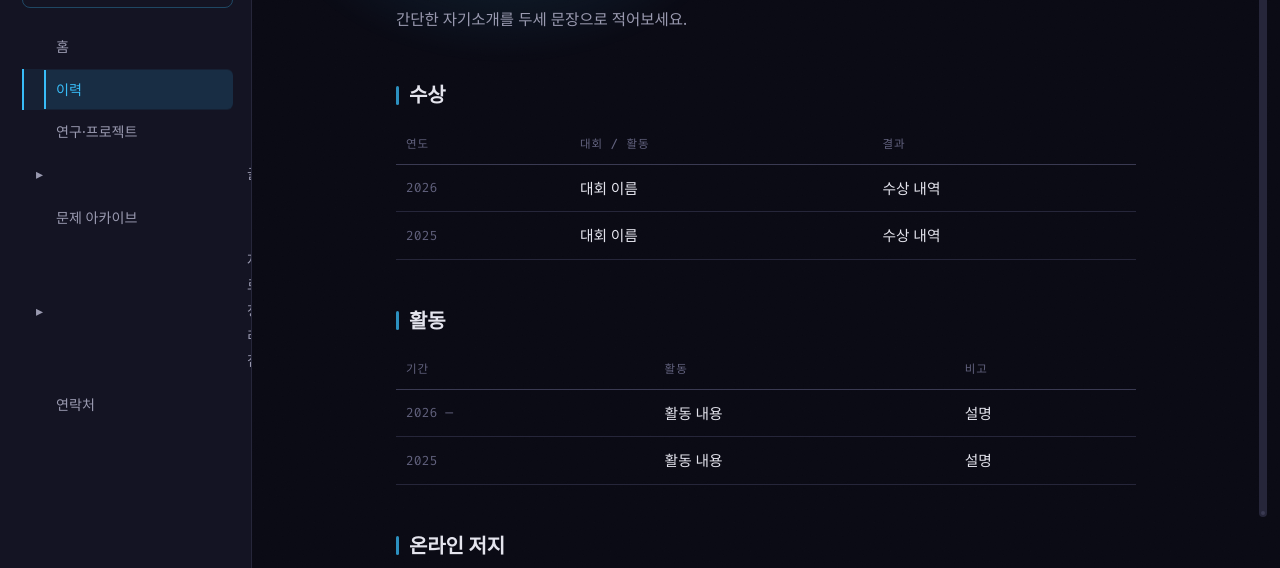
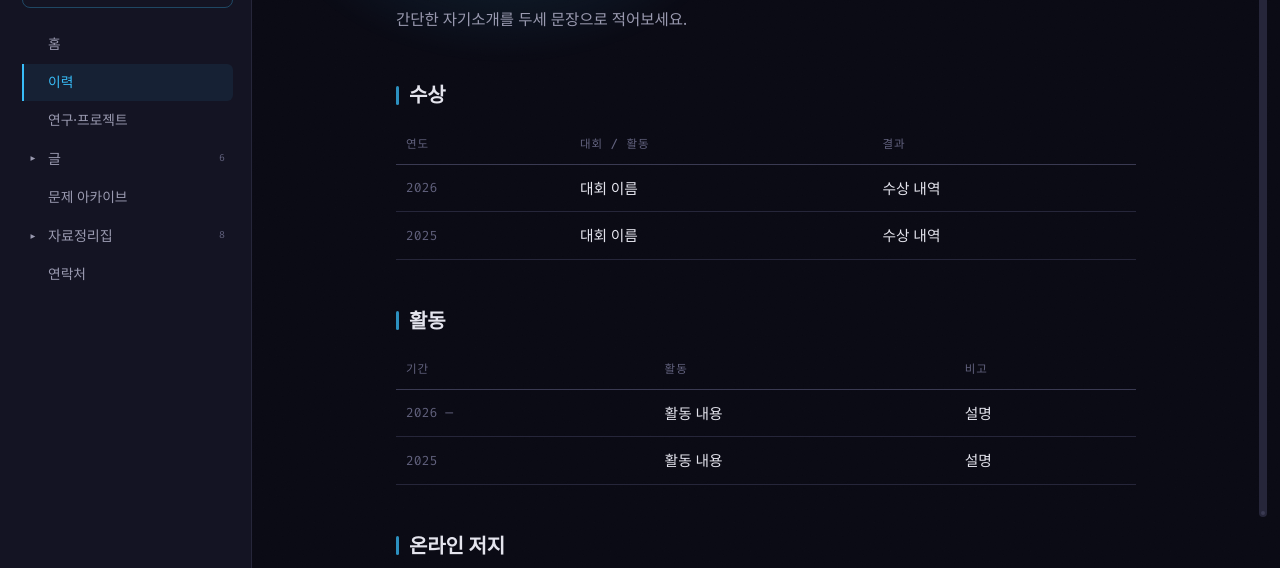
Before and after one commit to jongdalsae11/jongdalsae11.github.io, a plain HTML site: page about.html in a window 1280 px wide. Shown: the part 187-755 px from the top of the page. Drawn offline with Linux system fonts and the light colour scheme; a web font is replaced by a local one.

Commit message:
Fix tree CSS conflict from old flat-list rules

```diff
--- a/assets/css/components.css
+++ b/assets/css/components.css
@@ -647,12 +647,8 @@ body::before {
   flex: 0 0 auto;
   transition: opacity 0.2s ease, transform 0.2s ease;
 }
-.tree a:hover .cat-dot { opacity: 1; transform: scale(1.25); }
-.tree a.active { color: var(--cat, var(--cyan)); border-left-color: var(--cat, var(--cyan)); }
-.tree a.active {
-  background: color-mix(in srgb, var(--cat, var(--cyan)) 8%, transparent);
-}
-.tree a.active .cat-dot { opacity: 1; box-shadow: 0 0 6px var(--cat, var(--cyan)); }
+.tree-link:hover .cat-dot { opacity: 1; transform: scale(1.25); }
+.tree-link.active .cat-dot { opacity: 1; box-shadow: 0 0 6px var(--cat, var(--cyan)); }
 
 /* ── 태그: 누를 수 있는 것과 아닌 것 ──────────────── */
 .tag--link { cursor: pointer; transition: color .15s, border-color .15s, background .15s; }
--- a/assets/css/layout.css
+++ b/assets/css/layout.css
@@ -61,46 +61,12 @@ body.hide-topbar .topbar { transform: translateY(-100%); }
 }
 
 .tree { list-style: none; margin: 0; padding: 0; }
-.tree ul { list-style: none; margin: 0; padding: 0 0 0 14px; }
+.tree ul { list-style: none; margin: 0; padding: 0; }
 
-.tree a, .tree button {
-  display: flex;
-  align-items: center;
-  width: 100%;
-  gap: 7px;
-  padding: 7px 10px;
-  margin: 1px 0;
-  border: 0;
-  border-left: 2px solid transparent;
-  border-radius: 0 6px 6px 0;
-  background: none;
-  font: inherit;
-  font-size: 0.88rem;
-  color: var(--soft);
-  text-align: left;
-  cursor: pointer;
-  transition: background 0.2s ease, color 0.2s ease, border-color 0.2s ease;
-}
-.tree a:hover, .tree button:hover {
-  background: rgba(180, 214, 240, 0.05);
-  color: var(--text);
-}
-.tree a.active {
-  border-left-color: var(--cyan);
-  color: var(--cyan);
-  background: rgba(56, 189, 248, 0.06);
-}
+/* 한 줄 = [캐럿][링크][개수]  — 구조가 계층 트리로 바뀌었으므로
+   예전의 `.tree a, .tree button` 일괄 규칙은 쓰지 않습니다.
+   (그 규칙이 캐럿 버튼까지 width:100% 로 만들어 라벨을 밀어냈었음) */
 
-/* 토글(아코디언) */
-.tree .caret {
-  font-family: var(--mono);
-  font-size: 0.65rem;
-  color: var(--faint);
-  transition: transform 0.25s ease;
-  display: inline-block;
-  width: 0.9em;
-}
-.tree button[aria-expanded="true"] .caret { transform: rotate(90deg); }
 .tree .branch {
   overflow: hidden;
   max-height: 0;
```
